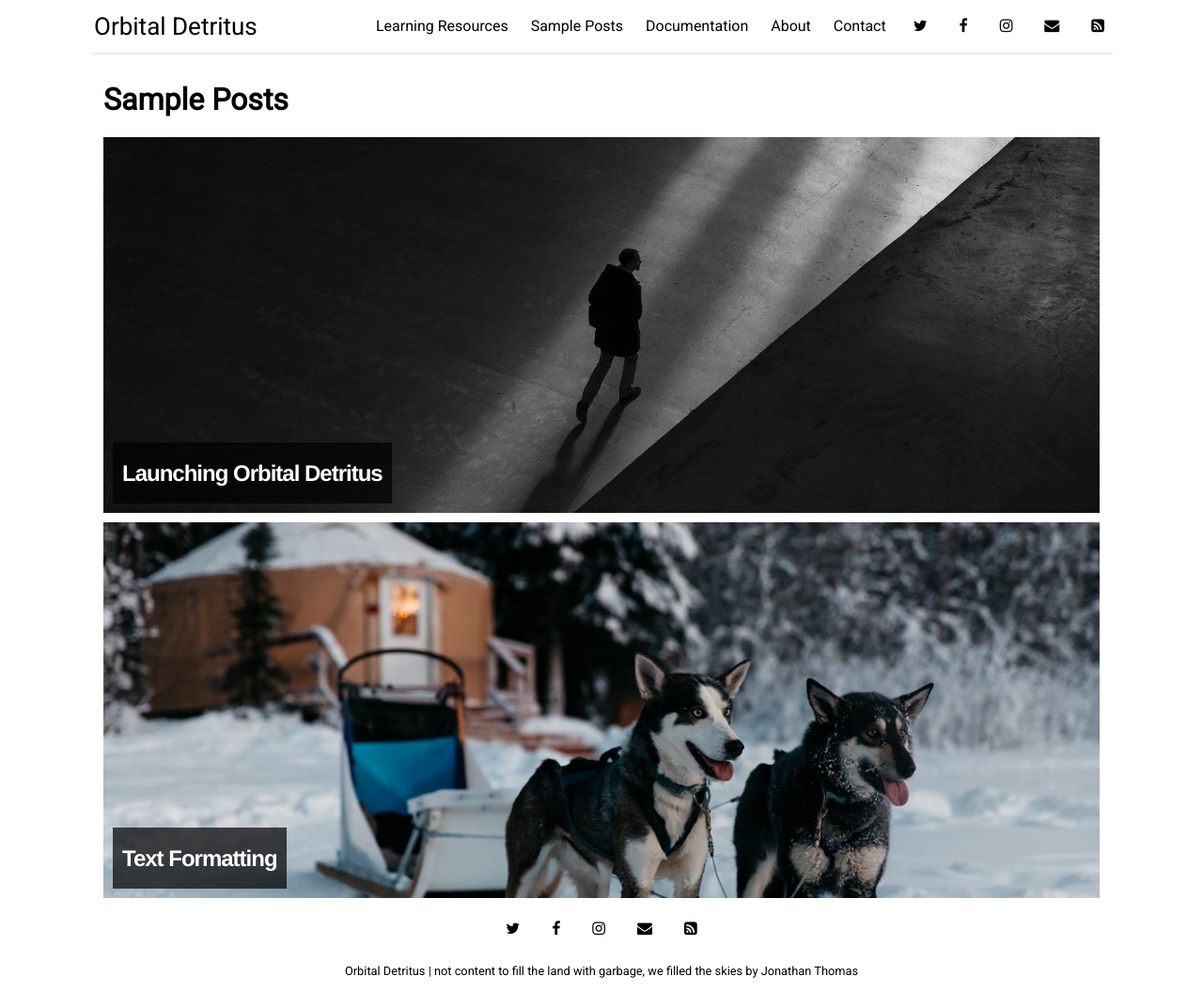
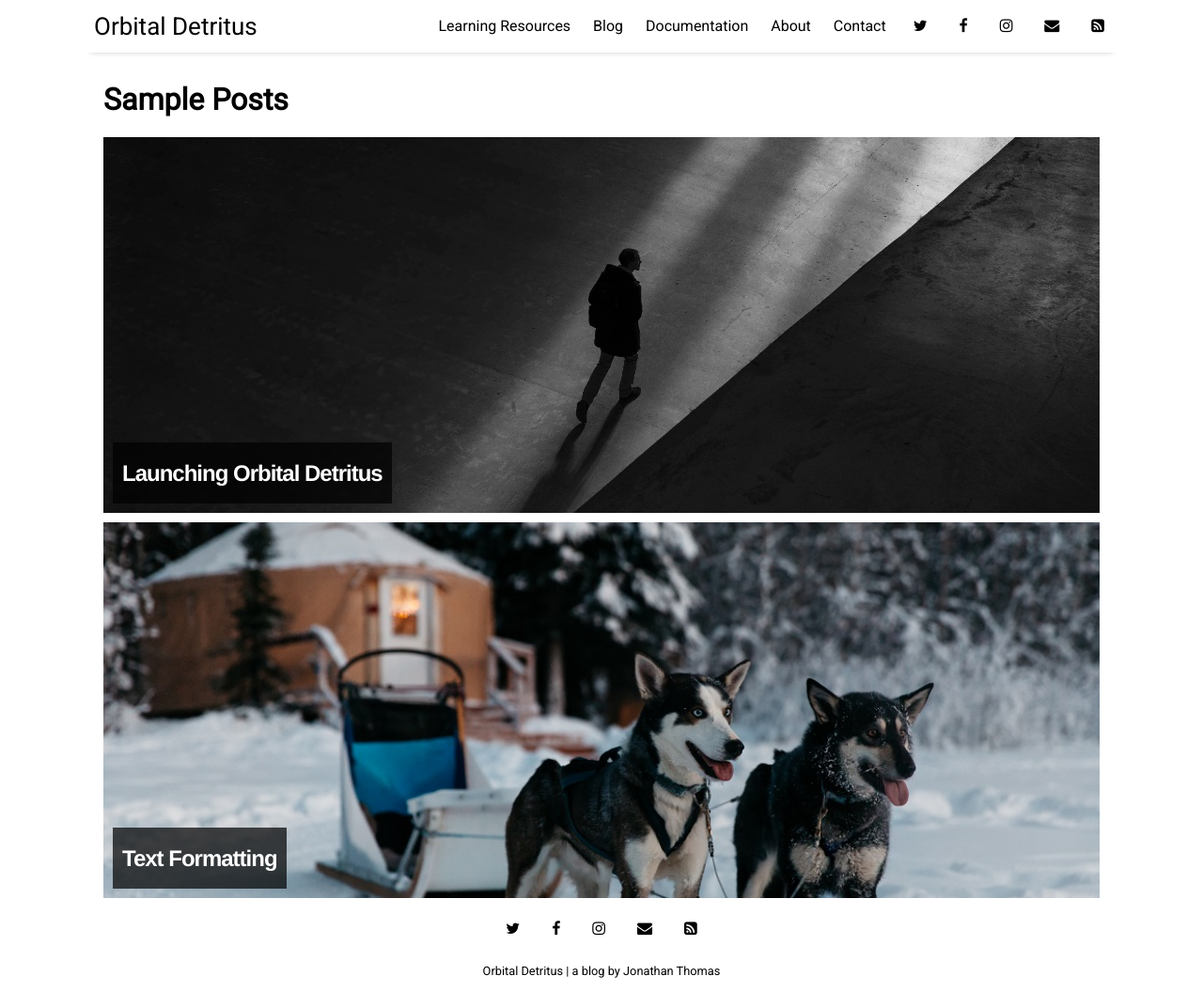
Before and after one commit to orbitaldetritus/orbitaldetritus.github.io, a Jekyll site: the page built from pages/post.html, in a window 1280 px wide and 1072 px high. Shown: the whole window at 94% size. Built offline with Jekyll 4.4.1, drawn with Linux system fonts in a browser that asks for light colours; nearby versions of some CDN libraries.

Commit message:
rename sample post to blog

```diff
--- a/_config.yml
+++ b/_config.yml
@@ -15,7 +15,7 @@ sass:
 
 # Customise atom feed settings (this is where Jekyll-Feed gets configuration information)
 title:		           "Orbital Detritus"
-description:	       "not content to fill the land with garbage, we filled the skies"
+description:	       "a blog"
 author:              "Jonathan Thomas"
 
 # RSS 2.0 can be used instead of Atom by uncommenting following two lines
--- a/_data/settings.yml
+++ b/_data/settings.yml
@@ -8,7 +8,7 @@ google-ID: 'UA-112060364-2'
 
 menu:
 - {name: 'Learning Resources', folder: 'pages', file: 'resources.html'}
-- {name: 'Sample Posts', folder: 'pages', file: 'sample-posts.html'}
+- {name: 'Blog', folder: 'pages', file: 'post.html'}
 - {name: 'Documentation', folder: 'pages', file: 'documentation.html'}
 - {name: 'About', folder: 'pages', file: 'about.html'}
 - {name: 'Contact', folder: 'pages', file: 'contact.html'}
```
Also changed, not shown: pages/post.html (renamed from pages/sample-posts.html).
